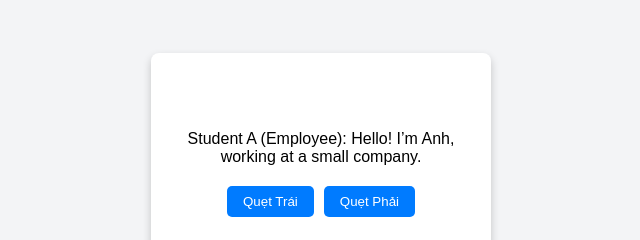
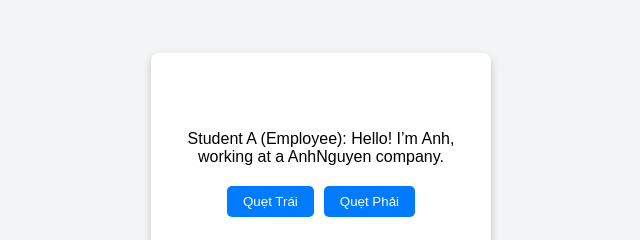
Before and after one commit to DuckCodeGame/Swipe-Card, a plain HTML site: page unit4.html in a window 1280 px wide. Shown: the part 227-467 px from the top of the page, 319-959 px from the left. Drawn offline with Linux system fonts and the light colour scheme.

Commit message:
edit content

```diff
--- a/unit4.html
+++ b/unit4.html
@@ -57,17 +57,17 @@
 
     <script>
         const cards = [
-            "Student A (Employee): Hello! I’m Anh, working at a small company.",
-            "Student B (IT Expert): Hi Anh! I’m Nam, an IT expert. How can i help you.",
+            "Student A (Employee): Hello! I’m Anh, working at a AnhNguyen company.",
+            "Student B (IT Expert): Hi Anh! I’m Nam, an IT expert. What can i do for you?",
             "Student A (Employee): We’re looking for a way to back up our data.",
             "Student B (IT Expert): I see. Could you tell me the size of your company?",
             "Student A (Employee): We have about 20 employees.",
-            "Student B (IT Expert): How much data do you want to back up in total?",
+            "Student B (IT Expert): How much total data do you want to back up ?",
             "Student A (Employee): Around 100GB. Could you suggest some options?",
             "Student B (IT Expert): Sure. You could consider cloud storage, or a NAS (network attached storage). Cloud is flexible, while NAS is more secure.",
-            "Student A (Employee): That sounds good! What’s the cost like for these options?",
+            "Student A (Employee): That sounds good! How about the price of each solution?",
             "Student B (IT Expert): Cloud storage can be around $10 monthly, while NAS can cost a few hundred dollars upfront.",
-            "Student A (Employee): Thanks for the advice.",
+            "Student A (Employee): OK.I will choose NAS for my company.Thanks for the advice.",
             "Student B (IT Expert): You’re welcome!"
         ];
     //how can i help you
```
Also changed, not shown: unit5.html (+1 -1 lines).
